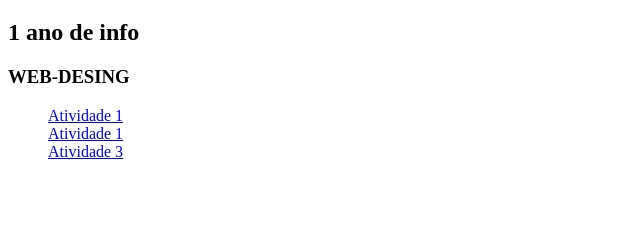
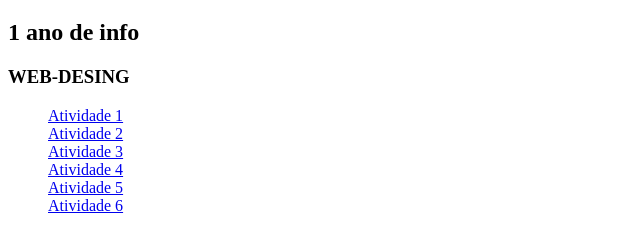
Before and after one commit to M1gu3LNunes/M1gu3LNunes.github.io, a plain HTML site: page index.html in a window 1280 px wide. Shown: the part 61-310 px from the top of the page, without its empty margins (0-640 px from the left). Drawn offline with Linux system fonts and the light colour scheme.

Commit message:
Update index.html

```diff
--- a/index.html
+++ b/index.html
@@ -14,12 +14,16 @@
 <ul>
 <a href="dever-1/atividade-1.html" >Atividade 1</a>
 <br>
-<a href="dever-1/atividade-2.html" >Atividade 1</a>
+<a href="dever-1/atividade-2.html" >Atividade 2</a>
 <br>
 <a href="dever-1/atividade-3.html" >Atividade 3</a>
 <br>
-
-
+<a href="dever-1/atividade-4.html" >Atividade 4</a>
+<br>
+<a href="dever-1/atividade-5.html" >Atividade 5</a>
+<br>
+<a href="dever-1/atividade-6.html" >Atividade 6</a>
+<br>
 </ul>
 
     </SECtion>
```
